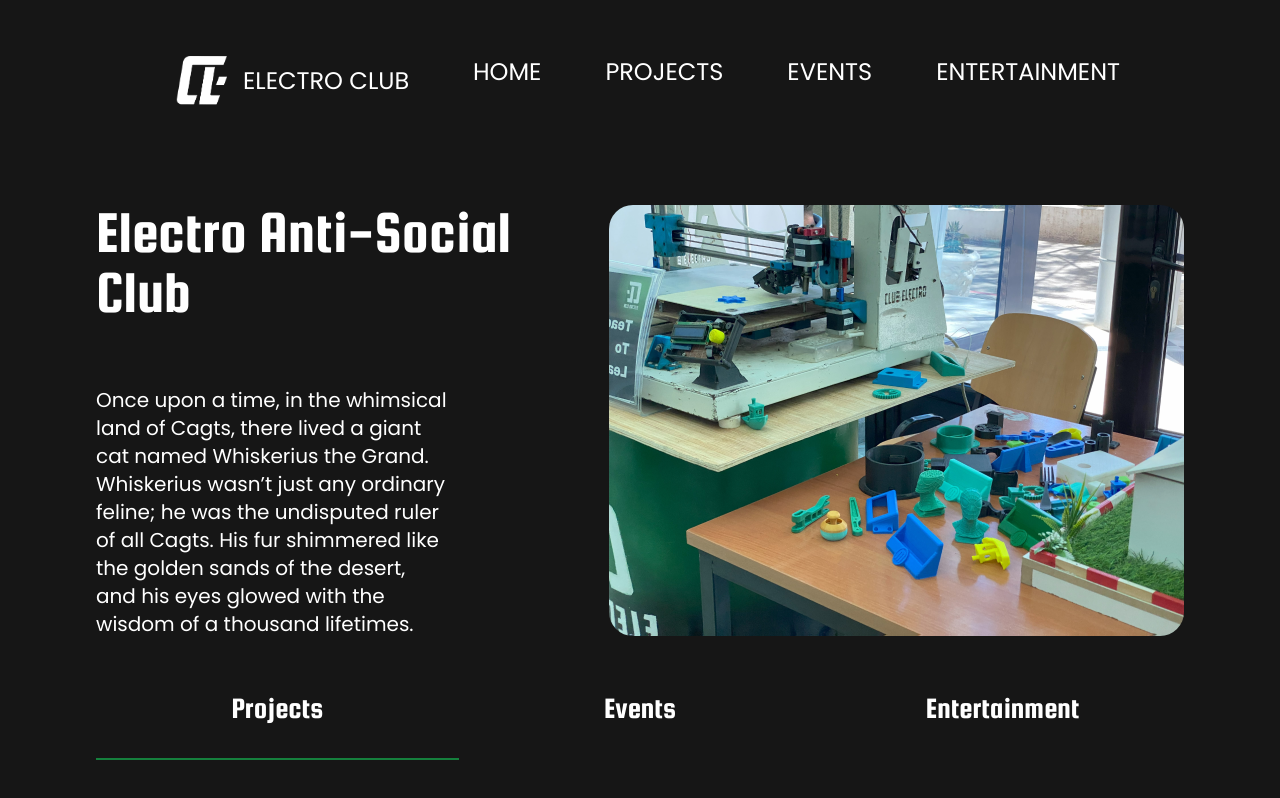
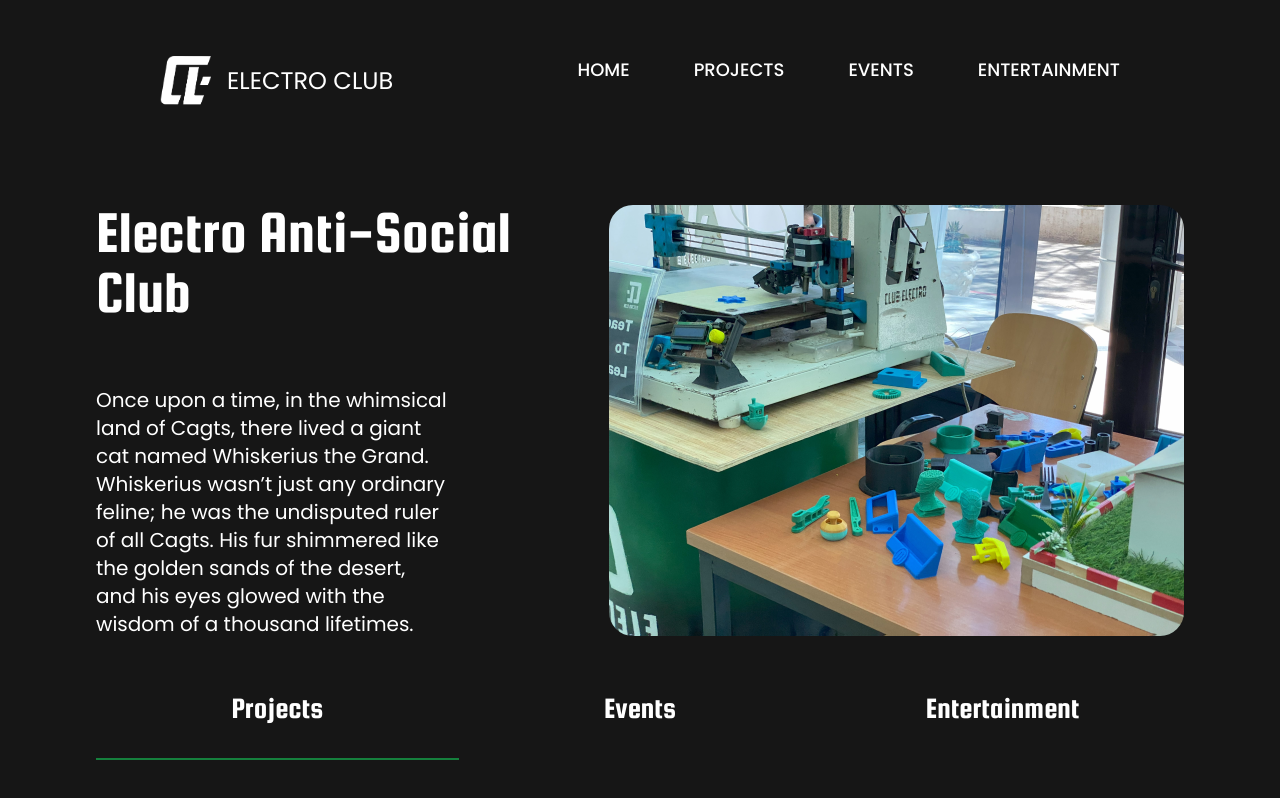
Before and after one commit to youcefboubidi/electro-website, a Next.js app: page / in a window 1280 px wide. Shown: the top 798 px of the page. Built offline with nearby package versions, Linux system fonts and the light colour scheme.

Commit message:
navbar prettie rbut not broken !

```diff
--- a/app/components/NavBar.js
+++ b/app/components/NavBar.js
@@ -10,42 +10,42 @@ import { useState } from 'react';
     return (
         <nav className="flex justify-between text-2xl py-10 px-16 pb-24 ">
             <div className='flex gap-4 items-center'>
-                    <Link href="/"></Link>
                 <Image
                     src='/logo all white 2.png'
                     width={51}
                     height={50}
                     className='cursor-default '
+
                 />
 
                 <span className=' text-[24px] font-[400] cursor-default '>ELECTRO CLUB</span>
             </div>
             {isOpen ? (
                 <div className=' flex flex-col gap-16 lg:flex-row  '>
-                        <Link href="/" className='text-[24px] font-[400]  transition-all cursor-pointer   hover:font-medium '>
+                    <Link href="/" className='text-lg font-medium hover:font-bold transition-colors'>
                         HOME
                     </Link>
-                        <Link href="/projects" className='text-[24px] font-[400] transition-all cursor-pointer  hover:font-medium '>
+                    <Link href="/projects" className='text-lg font-medium hover:font-bold transition-colors'>
                         PROJECTS
                     </Link>
-                        <Link href="/events" className='text-[24px] font-[400]  transition-all cursor-pointer  hover:font-medium '>
+                    <Link href="/events" className='text-lg font-medium hover:font-bold transition-colors'>
                         EVENTS
                     </Link>
-                        <Link href="/entertainment" className='text-[24px] font-[400]  transition-all cursor-pointer  hover:font-medium'>
+                    <Link href="/entertainment" className='text-lg font-medium hover:font-bold transition-colors'>
                         ENTERTAINMENT
                     </Link>
                 </div>
             ) : <div className='  flex-row hidden lg:flex gap-16  '>
-                        <Link href="/" className='text-[24px] font-[400]  transition-all cursor-pointer   hover:font-medium '>
+                <Link href="/" className='text-lg font-medium hover:font-bold transition-colors'>
                     HOME
                 </Link>
-                        <Link href="/projects" className='text-[24px] font-[400] transition-all cursor-pointer  hover:font-medium '>
+                <Link href="/projects" className='text-lg font-medium hover:font-bold transition-colors'>
                     PROJECTS
                 </Link>
-                        <Link href="/events" className='text-[24px] font-[400]  transition-all cursor-pointer  hover:font-medium '>
+                <Link href="/events" className='text-lg font-medium hover:font-bold transition-colors'>
                     EVENTS
                 </Link>
-                        <Link href="/entertainment" className='text-[24px] font-[400]  transition-all cursor-pointer  hover:font-medium'>
+                <Link href="/entertainment" className='text-lg font-medium hover:font-bold transition-colors'>
                     ENTERTAINMENT
                 </Link>
             </div>
```
Lines whose indentation alone changed are shown as unchanged.
